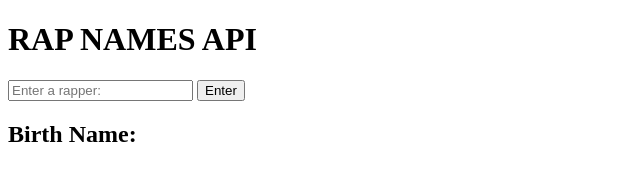
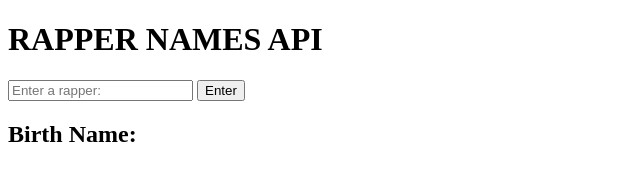
Before and after one commit to marcel-qayoom-taylor/rap-names-api, a website: page index.html in a window 1280 px wide. Shown: the whole page, without its empty margins (0-640 px from the left). Drawn offline with Linux system fonts and the light colour scheme.

Commit message:
Update html

```diff
--- a/index.html
+++ b/index.html
@@ -7,7 +7,7 @@
     <title>Document</title>
 </head>
 <body>
-    <h1>RAP NAMES API</h1>
+    <h1>RAPPER NAMES API</h1>
     <input type="text" placeholder="Enter a rapper:">
     <button>Enter</button>
     <h2>Birth Name:</h2>
```
